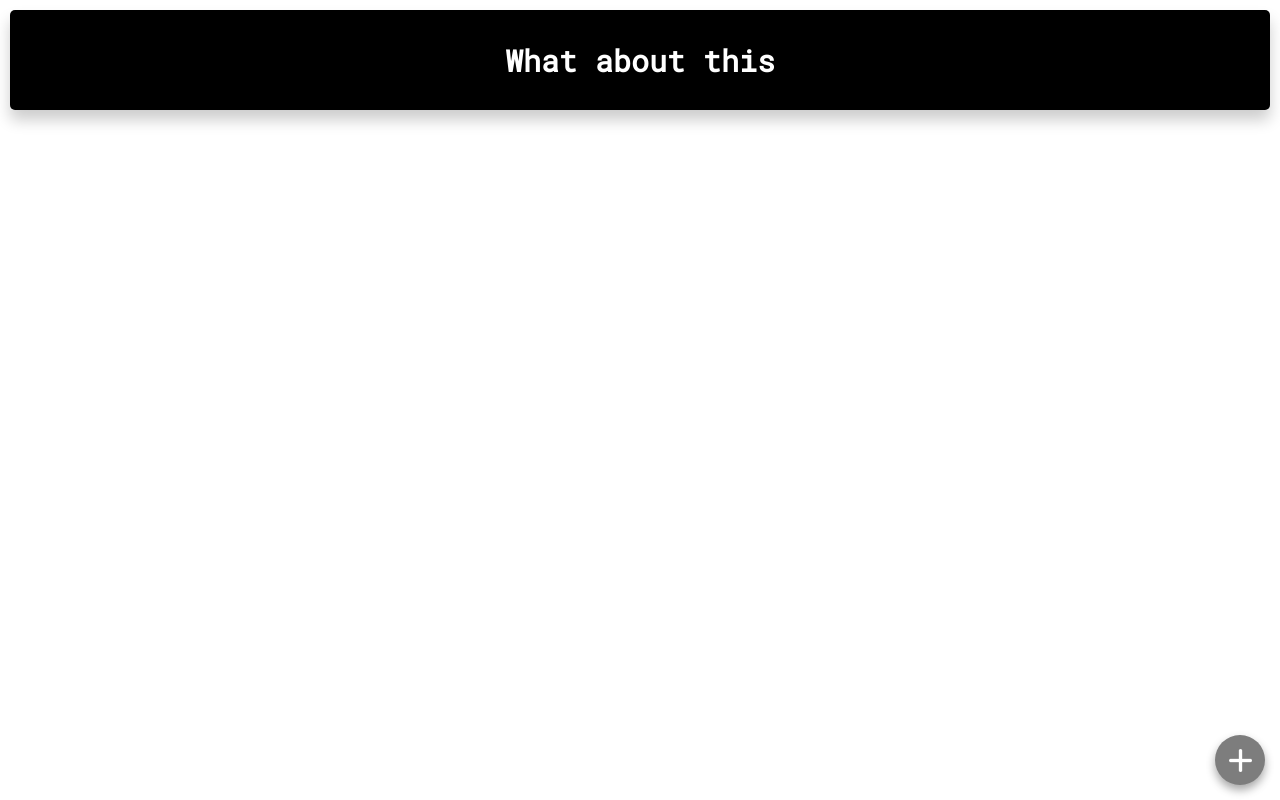
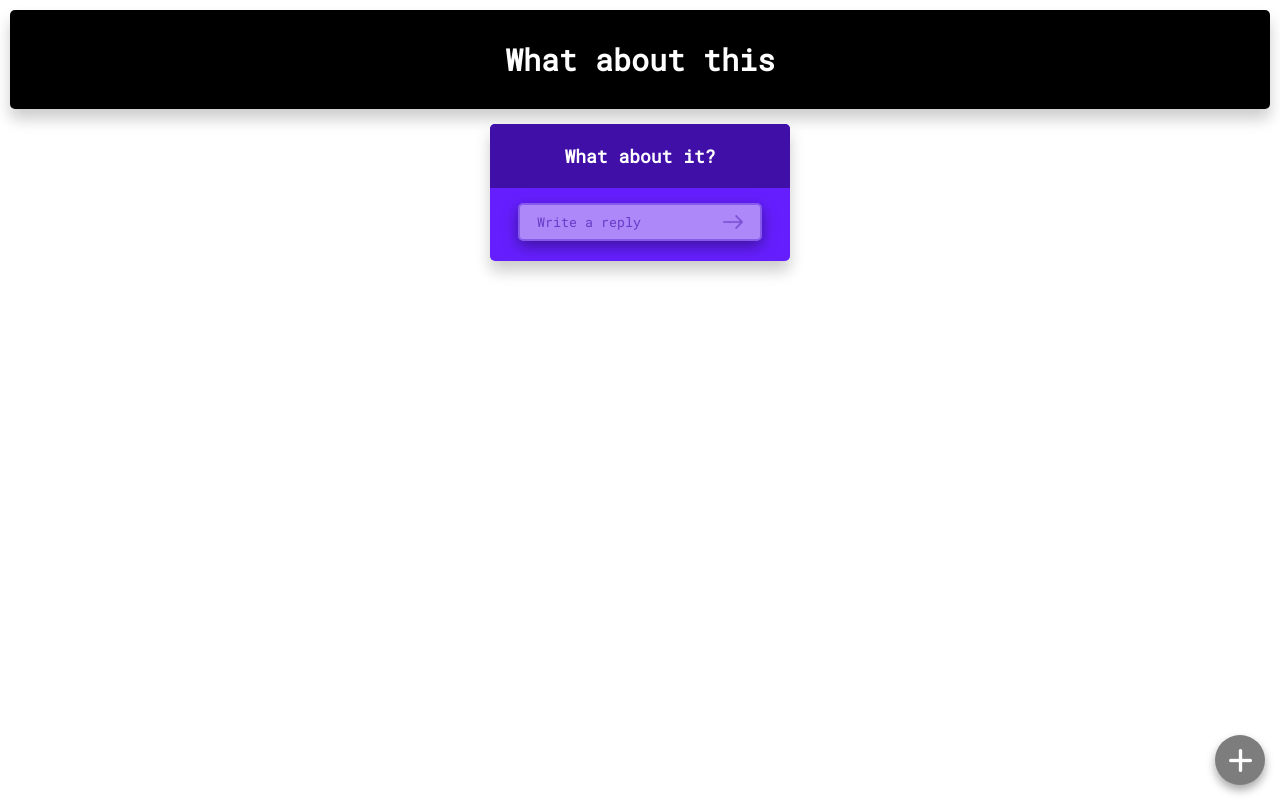
Before and after one commit to guilhermebkel/Anonymous-Message-Board, an Angular app: page /board/1 in a window 1280 px wide. Built offline with nearby package versions, Linux system fonts and the light colour scheme.

Commit message:
Added thread component with reply input

```diff
--- a/src/app/board/board.component.html
+++ b/src/app/board/board.component.html
@@ -5,7 +5,14 @@
 </section>
 
 <section class="thread">
+  <h1>What about it?</h1>
+  <section class="reply">
 
+  </section>
+  <div class="new-reply">
+    <input placeholder="Write a reply" />
+    <img src="../../assets/arrow-right.png" />
+  </div>
 </section>
 
 <button class="create" (click)="toggleCreationModal()" [ngStyle]="isCreateButtonActiveStyle">
--- a/src/app/board/board.component.scss
+++ b/src/app/board/board.component.scss
@@ -2,7 +2,6 @@
     background-color: black;
     margin: 10px;
     width: auto;
-    height: 100px;
     display: flex;
     border-radius: 5px;
     box-shadow: 0px 10px 15px rgba(0, 0, 0, 0.2);
@@ -10,8 +9,72 @@
     h1 {
         color: white;
         font-size: 30px;
-        width: 275px;
-        margin: auto auto;
+        width: 300px;
+        margin: 30px auto;
+    }
+}
+
+.thread{
+    width: 300px;
+    background-color: #651fff;
+    margin: 0 auto;
+    border-radius: 5px;
+    box-shadow: 0px 10px 15px rgba(0, 0, 0, 0.2);
+    padding-bottom: 10px;
+
+    h1{
+        color: white;
+        font-size: 18px;
+        padding: 20px 0;
+        background-color: #400fa8;
+        border-top-left-radius: 5px;
+        border-top-right-radius: 5px;
+    }
+
+    .new-reply{
+        outline: none;
+        border: solid 2px #8658eb;
+        width: 80%;
+        background-color: #ac88f8;
+        border-radius: 5px;
+        padding: 5px 0;
+        letter-spacing: 0px;
+        box-shadow: 0px 5px 15px rgba(0, 0, 0, 0.4);
+        display: flex;
+        margin: 0 auto 10px auto;
+
+        input{
+            outline: none;
+            border-width: 0;
+            background: transparent;
+            color: #400fa8;
+            font-family: 'Roboto Mono', sans-serif !important;
+            margin: 0 auto 0 15px;
+        }
+        input::placeholder{
+            font-family: 'Roboto Mono', sans-serif !important;
+            color: #693cc9;
+            letter-spacing: 0px;
+        }
+        img{
+            width: 20px;
+            height: 20px;
+            padding: 2px;
+            margin: 0 15px 0 auto;
+            cursor: pointer;
+            opacity: 0.4;
+            -webkit-transition: all 0.25s ease;
+            -moz-transition: all 0.25s ease;
+            -o-transition: all 0.25s ease;
+            transition: all 0.25s ease;
+        }
+        img:hover{
+            opacity: 1;
+            -webkit-transition: all 0.25s ease;
+            -moz-transition: all 0.25s ease;
+            -o-transition: all 0.25s ease;
+            transition: all 0.25s ease;
+        }
     }
 }
 
```
Also changed, not shown: src/assets/arrow-right.png (added).
